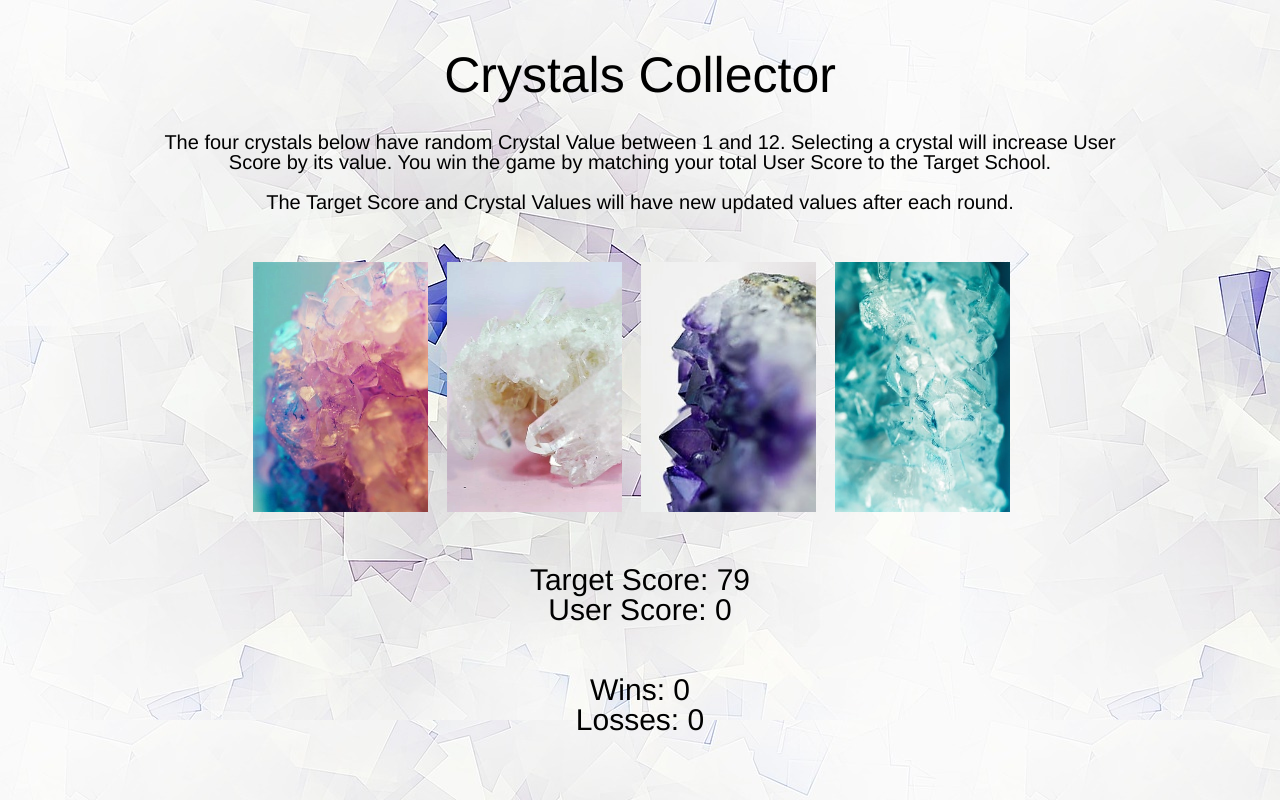
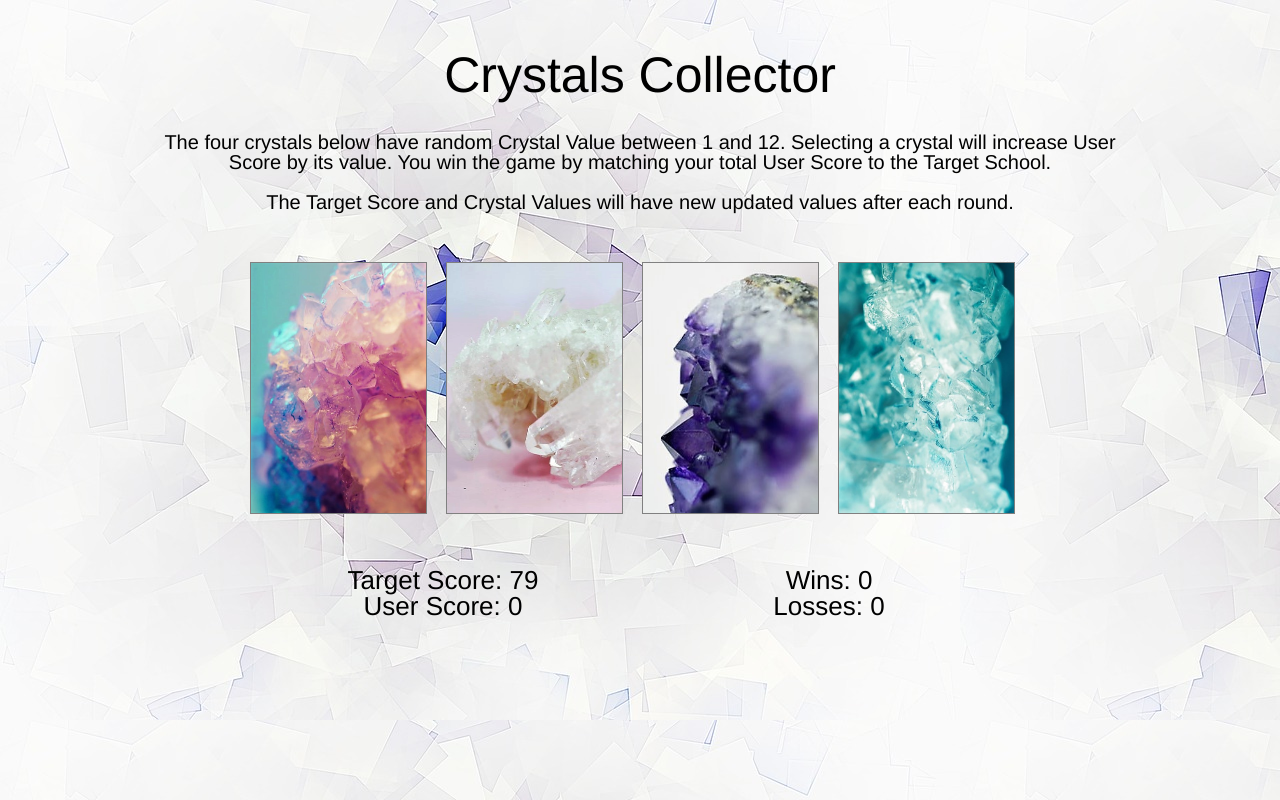
Before and after one commit to kmalillos/crystal-collector, a plain HTML site: page index.html in a window 1280 px wide. Drawn offline with nearby package versions, Linux system fonts and the light colour scheme.

Commit message:
added more css

```diff
--- a/assets/css/style.css
+++ b/assets/css/style.css
@@ -13,13 +13,13 @@ h1 {
 }
 
 h2 {
-    font-size: 30px;
+    font-size: 26px;
     font-weight: 400;
 }
 
 p {
     font-size: 20px;
-    font-weight: 0;
+    font-weight: 300;
 }
 
 .wrapper {
@@ -35,19 +35,20 @@ p {
     margin-bottom: 50px;
 }
 
-.img-bkgd {
+.section-bkgd {
     background: transparent;
-    width: 775px;
+    width: 780px;
+    margin-bottom: 50px;
+}
 
+.box {
+    float:left;
+    width: 386px;
 }
 
 .crystal-img {
     height: 250px;
     width: 175px;
     margin: 0 15px 0 0;
-    /* border: 3px solid black; */
+    border: 1px solid #808080;
 }
-
-.box{
-    margin-top: 50px;
-}
--- a/index.html
+++ b/index.html
@@ -23,14 +23,15 @@
         The Target Score and Crystal Values will have new updated values after each round. </p>
 </div>
 
-
-<div class="wrapper img-bkgd" id="crystals">
+<div class="wrapper section-bkgd" id="crystals">
     <img class="crystal-img" id="crystal-1" src="assets/images/crystal-1.jpg" alt="">
     <img class="crystal-img" id="crystal-2" src="assets/images/crystal-2.jpg" alt="">
     <img class="crystal-img" id="crystal-3" src="assets/images/crystal-3.jpg" alt="">
     <img class="crystal-img" id="crystal-4" src="assets/images/crystal-4.jpg" alt="">
 </div>
 
+
+<div class="wrapper section-bkgd">
     <div class="box">
         <h2>Target Score: <span id="targetScore-text"></span> </h2>
         <h2>User Score: <span id="userScore-text">0</span> </h2>
@@ -39,6 +40,7 @@
     <div class="box">
         <h2>Wins: <span id="wins-text">0</span> </h2>
         <h2>Losses: <span id="losses-text">0</span> </h2>
+    </div>
 </div>
 
 
```
Lines whose indentation alone changed are shown as unchanged.
